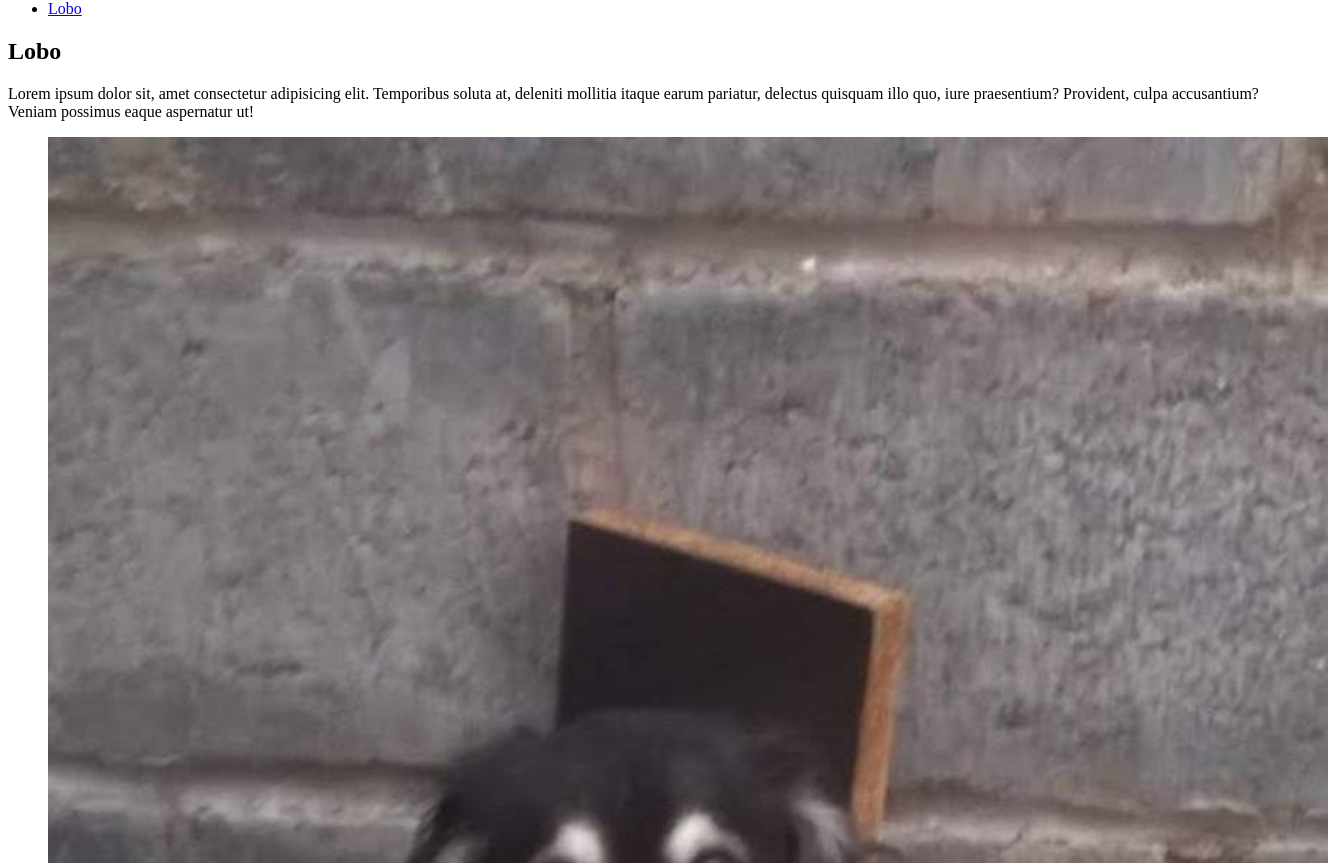
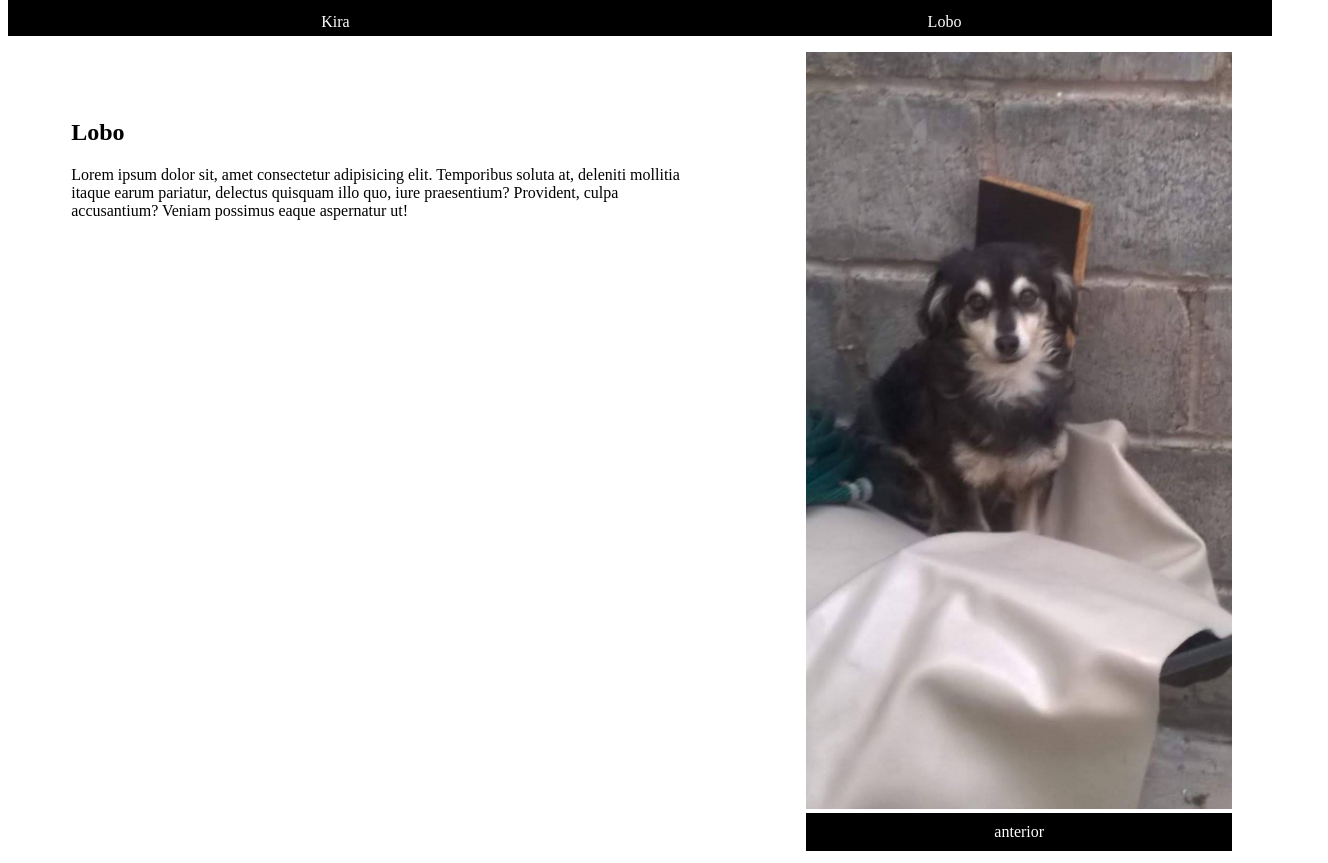
Before and after one commit to BrickRock/Mascotas, a plain HTML site: page lobo.html in a window 1280 px wide. Shown: the part 98-961 px from the top of the page, 1328 px wide, since content can reach past the window. Drawn offline with Linux system fonts and the light colour scheme.

Commit message:
mas o menos

```diff
--- a/lobo.html
+++ b/lobo.html
@@ -4,6 +4,7 @@
     <meta charset="UTF-8">
     <meta http-equiv="X-UA-Compatible" content="IE=edge">
     <meta name="viewport" content="width=device-width, initial-scale=1.0">
+    <link rel="stylesheet" href="style.css">
     <title>Perros</title>
 </head>
 <body>
@@ -32,8 +33,10 @@
 
         <aside>
             <figure>
-                <img srcset="images/lobo480w.jpg 480w, images/lobo719w.jpg 719w, images/lobo900w.jpg 900w" alt="Foto del Perrito llamado lobo">
-                <a href="index.html" class="siguiente">anterior</a>
+                <img srcset="images/lobo480w.jpg 480w, images/lobo719w.jpeg 719w, images/lobo900w.jpg 900w" alt="Foto del Perrito llamado lobo">
+                <div class="siguiente">
+                    <a href="index.html">anterior</a>
+                </div>
             </figure>
 
         </aside>
--- a/style.css
+++ b/style.css
@@ -7,8 +7,8 @@ h1
 ul{
     list-style-type: none;
     padding: 20px;
-    margin: 20px;
     background-color: black;
+    margin: 0px;
 }
 
 li
@@ -33,3 +33,39 @@ header
     border-color: black;
     border-style: solid;
 }
+
+section
+{
+    float: left;
+    width: 50%;
+    margin: 5%;
+}
+
+aside
+{
+    width: 40%;
+    float: right;
+
+}
+img
+{
+    width: 100%;
+}
+
+nav
+{
+    background-color: black;
+}
+
+
+.siguiente{
+    background-color: black;
+    text-align: center;
+    width: 100%;
+    padding-top: 10px;
+    padding-bottom: 10px;
+}
+
+.siguiente a{
+    color: white;
+}
```
Also changed, not shown: index.html (+3 -2 lines).
